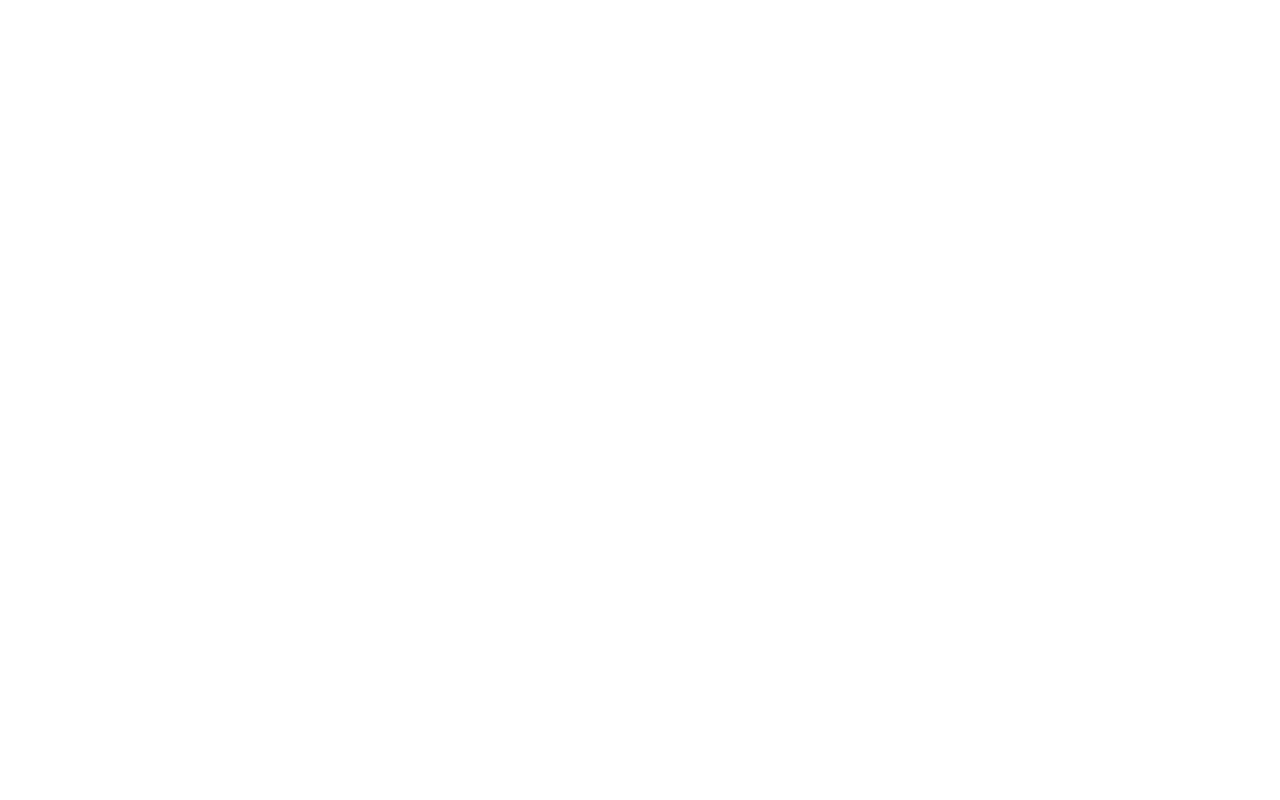
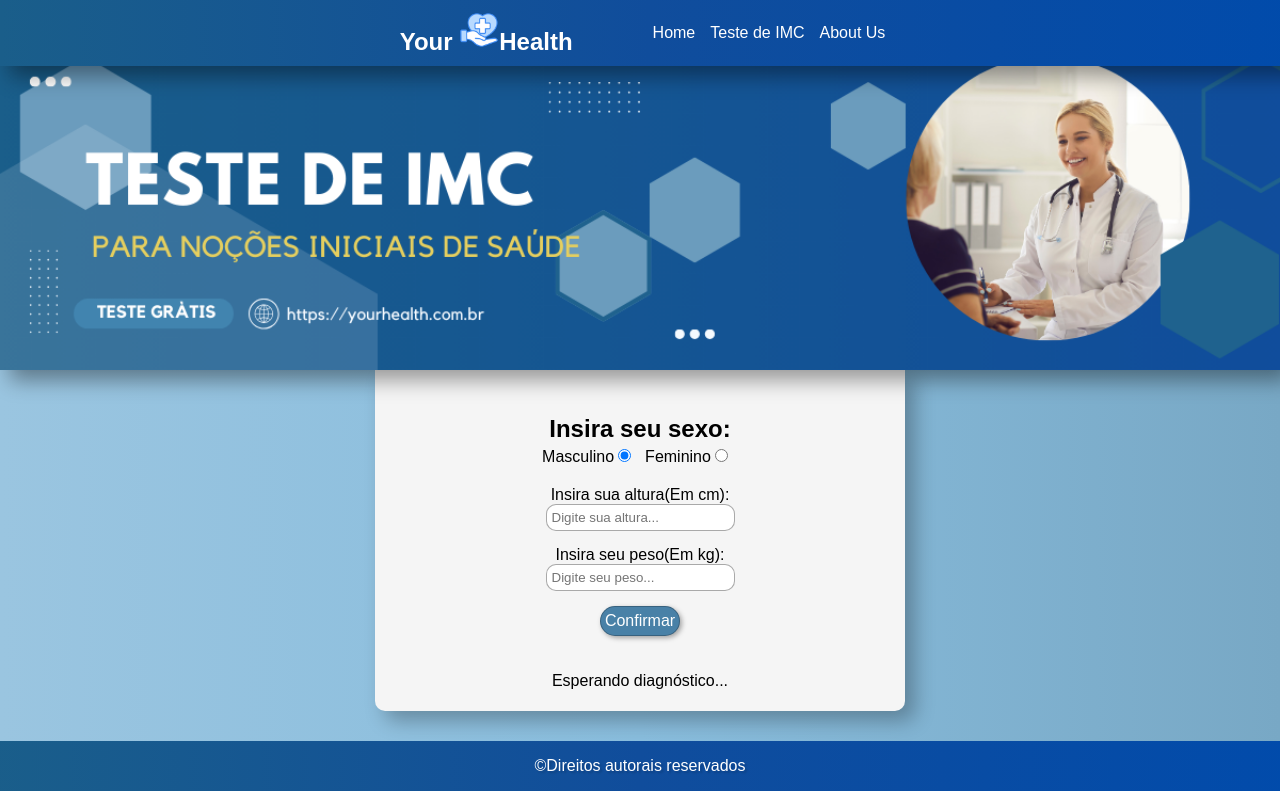
Before and after one commit to Pudimlixo/Projeto-sua-saude, a plain HTML site: page src/pages/teste.html in a window 1280 px wide. Drawn offline with Linux system fonts and the light colour scheme.

Commit message:
Funcionalidade de IMC pronta com criação de imagens dinâmicas

```diff
--- a/src/pages/teste.html
+++ b/src/pages/teste.html
@@ -3,9 +3,56 @@
 <head>
     <meta charset="UTF-8">
     <meta name="viewport" content="width=device-width, initial-scale=1.0">
-    <title>Document</title>
+    <title>Teste de IMC</title>
+    <link rel="stylesheet" href="/src/styles/pag-teste.css">
+    <link rel="shortcut icon" href="/src/images/favicon/flavicon-your-health.png" type="image/x-icon">
 </head>
 <body>
+    <nav id="barra-superior">
+        <div>
+            <h1>Your <picture><img src="/src/images/icons/logo-site.png" alt="logo do site"></picture>Health</h1>
+        </div>
+        <ul>
+            <li><a href="/index.html">Home</a></li>
+            <li><a href="#">Teste de IMC</a></li>
+            <li><a href="./about-us.html">About Us</a></li>
+        </ul>
+    </nav>
+    <header>
 
+    </header>
+    <main>
+        <aside>
+            <div id="escolherSexo">
+                <h1>Insira seu sexo:</h1>
+                <label for="">Masculino</label>
+                <input type="radio" name="escolha" checked id="masCampo">
+                <label for="">Feminino</label>
+                <input type="radio" name="escolha" id="femCampo">
+            </div>
+            <div id="InfosIMC">
+                <label for="">Insira sua altura(Em cm):</label>
+                <input placeholder="Digite sua altura..." type="number" name="txtaltura" id="alturaCampo">
+
+                <label for="">Insira seu peso(Em kg):</label>
+                <input placeholder="Digite seu peso..." type="number" name="txtpeso" id="pesoCampo">
+                <button id="calcularIMC">Confirmar</button>
+            </div>
+            <div id="container-diagnostico">
+                <p id="tipo">Esperando diagnóstico...</p>
+                <div id="local-img">
+
+                </div>
+                <div id="local-prevencao">
+
+                </div>
+            </div>
+        </aside>
+    </main>
+    <footer>
+        <p>&copy;Direitos autorais reservados</p>
+    </footer>
+
+    <script type="module" src="/src/scripts/teste-imc.js"></script>
 </body>
 </html>
--- /dev/null
+++ b/src/scripts/database/database-memory.js
@@ -0,0 +1,52 @@
+const diagnostico = [
+    {
+        "caso":"Abaixo do peso ideal",
+        "img":'/src/images/result-js/imagens-mulher-abaixo-peso.jpg',
+        "prevencao":"",
+        "sexo":"feminino"
+    },
+    {
+        "caso":"Peso ideal",
+        "img":'/src/images/result-js/mulher-peso-ideal-foto.jpeg',
+        "prevencao":"",
+        "sexo":"feminino"
+    },
+    {
+        "caso":"Acima do peso ideal",
+        "img":'/src/images/result-js/mulher-acima-peso.jpeg',
+        "prevencao":"",
+        "sexo":"feminino"
+    },
+    {
+        "caso":"Obesidade",
+        "img":'/src/images/result-js/imagem-mulher-obesa.jpg',
+        "prevencao":"",
+        "sexo":"feminino"
+    },
+    {
+        "caso":"Abaixo do peso ideal",
+        "img":'/src/images/result-js/homem-abaixo-peso.jpg',
+        "prevencao":"",
+        "sexo":"masculino"
+    },
+    {
+        "caso":"Peso ideal",
+        "img":'/src/images/result-js/homem-peso-ideal.jpg',
+        "prevencao":"",
+        "sexo":"masculino"
+    },
+    {
+        "caso":"Acima do peso ideal",
+        "img":'/src/images/result-js/homem-acima-peso.webp',
+        "prevencao":"",
+        "sexo":"masculino"
+    },
+    {
+        "caso":"Obesidade",
+        "img":'/src/images/result-js/imagem-homem-obeso.jpg',
+        "prevencao":"",
+        "sexo":"masculino"
+    }
+]
+
+export {diagnostico}
--- /dev/null
+++ b/src/scripts/teste-imc.js
@@ -0,0 +1,83 @@
+import {diagnostico} from './database/database-memory.js'
+
+let botaoCalcularIMC = document.querySelector('button#calcularIMC')
+let sexo = document.getElementsByName('escolha')
+
+function diagnosticoIMC(){
+    //Para se pegar números de inputs, a seleção do input deve estar dentro do escopo da função
+    let campoAltura = document.querySelector('#alturaCampo')
+    let campoPeso = document.querySelector('#pesoCampo')
+    let altura = Number(campoAltura.value)
+    let peso = Number(campoPeso.value)
+    let imc = (peso/(altura**2)).toFixed(2)
+
+    //Verifica o input de sexo
+    let sexoSelecionado = sexo[0].checked ? 'masculino' : sexo[1].checked ? 'feminino' : null;
+
+    let tipoDiagnostico = document.querySelector('p#tipo')
+
+    //Criação da imagem por js que vai aparecer na tela
+    let imgCaso = document.createElement('img')
+    imgCaso.setAttribute('id','imgResult')
+    imgCaso.style.borderRadius = '10px'
+    imgCaso.style.width = '300px'
+
+    let prevencao = document.createElement('p')
+    prevencao.setAttribute('id','prevencaoCaso')
+
+    let caso = null
+
+    let localImg = document.querySelector('div#local-img')
+    let localPrev = document.querySelector('div#local-prevencao')
+
+    //Tratamento de erro se os campos estiverem vazios
+
+    if(campoAltura.value.length == 0 || campoPeso.value.length == 0){
+        window.alert(`[ERRO]Um ou dois campos incorretos`)
+    } else {
+        if(imc < 18.5){
+            caso = `Abaixo do peso normal`
+
+        } else if(imc >= 18.5 && imc < 25){
+            caso = `Peso ideal`
+
+        } else if(imc >= 25 && imc < 30){
+            caso = `Acima do peso ideal`
+
+        } else if(imc >= 30){
+            caso = `Obesidade`
+        }
+
+        const resultadoDiagnostico = diagnostico.find(item =>
+            item.caso === caso && item.sexo === sexoSelecionado
+        );
+
+        if(resultadoDiagnostico){
+            imgCaso.src = resultadoDiagnostico.img;
+            prevencao.textContent = resultadoDiagnostico.prevencao || '';
+
+            // Limpa o conteúdo anterior das divs
+            localImg.innerHTML = '';
+            localPrev.innerHTML = '';
+
+            // Adiciona a imagem à div 'local-img'
+            localImg.appendChild(imgCaso);
+
+            // Adiciona o parágrafo de prevenção à div 'local-prevencao'
+            localPrev.appendChild(prevencao);
+
+            // Opcional: Exibir o tipo de diagnóstico
+            tipoDiagnostico.textContent = `Diagnóstico: ${resultadoDiagnostico.caso}`;
+
+        } else {
+            // Caso algo dê errado na busca
+            console.error("Erro: Diagnóstico não encontrado.");
+            // Limpar os locais em caso de erro
+            localImg.innerHTML = '';
+            localPrev.innerHTML = '';
+            tipoDiagnostico.textContent = '';
+        }
+    }
+}
+
+botaoCalcularIMC.addEventListener('click', diagnosticoIMC)
--- /dev/null
+++ b/src/styles/pag-teste.css
@@ -0,0 +1,234 @@
+/*Paleta de cores:
+color1:#014BAB;
+color2:#51ADE5;
+color3:#E5CF5F;
+color4:#1A5E8A;
+color5:rgb(150, 176, 194);
+*/
+
+*{
+    margin:0;
+    padding:0;
+}
+
+* p{
+    line-height: 30px;
+}
+
+* p, label, strong, input, a{
+    font-family: Arial, Helvetica, sans-serif;
+}
+
+* h1{
+    font-family:Arial, Helvetica, sans-serif;
+}
+
+.btn1{
+    color:white;
+    background-color:#4981a7;
+    border-radius: 15px;
+    box-shadow: 2px 2px 5px rgba(0, 0, 0, 0.342);
+    height:40px;
+    width:180px;
+    padding: 3px;
+    font-size: 17px;
+    border:1px solid rgba(0, 0, 0, 0.24);
+    transition:0.3s;
+}
+
+.btn1:hover{
+    height:50px;
+    width:190px;
+    text-decoration: underline;
+}
+
+.btn1:active{
+    background-color:#2e5e7e;
+}
+
+.btn2{
+    color:white;
+    background-color:#3a80af;
+    border-radius: 3px;
+    box-shadow: 2px 2px 5px rgba(0, 0, 0, 0.342);
+    height:30px;
+    width:130px;
+    padding: 3px;
+    font-size: 17px;
+    border:1px solid rgba(0, 0, 0, 0.24);
+    transition:0.3s;
+}
+
+.btn2:hover{
+    height:35px;
+    width:135px;
+    text-decoration: underline;
+}
+
+.btn2:active{
+    background-color:#477899;
+}
+
+body{
+    display: flex;
+    justify-content: center;
+    align-items: center;
+    flex-direction: column;
+    overflow-x: hidden;
+    background-image: linear-gradient(90deg,#9ac5e0,#89bddd,#78a8c5);
+    background-repeat: no-repeat;
+    width:100%;
+    height:100%;
+}
+
+nav#barra-superior{
+    display: flex;
+    align-items: center;
+    flex-direction: row;
+    flex-wrap: wrap;
+    justify-content: center;
+    gap:80px;
+    padding:10px;
+    background-image: linear-gradient(90deg,#1A5E8A, #104d9c,#014BAB);
+    width:100%;
+    position: fixed; /* Torna o elemento fixo na tela */
+    top: 0; /* Alinha o elemento ao topo da viewport */
+    left: 0; /* Alinha o elemento à esquerda da viewport */
+    z-index: 2;
+    box-shadow:10px 10px 20px rgba(0, 0, 0, 0.39);
+}
+
+nav#barra-superior div{
+    display: flex;
+    flex-direction: row;
+    align-items: center;
+    justify-content: center;
+}
+
+nav#barra-superior div h1{
+    color:white;
+}
+
+/*nav#barra-superior div picture{
+    margin-right: 20px;
+}*/
+
+nav#barra-superior div picture img{
+    width:40px;
+}
+
+#barra-superior ul{
+    display:inline-flex;
+    list-style-type: none;
+}
+
+#barra-superior ul li{
+    margin-right: 15px;
+}
+
+#barra-superior ul li a{
+    text-decoration: none;
+    font-size: 16px;
+    color:white;
+    transition:0.3s;
+}
+
+#barra-superior ul li a:hover{
+    text-decoration: underline;
+    font-size: 18px;
+}
+
+header{
+    height: 320px;
+    width:100%;
+    background-color: #014BAB;
+    background-image:url('/src/images/background/banner-teste-img-pag.png');
+    background-repeat: no-repeat;
+    background-position: center center;
+    background-size: contain;
+    backdrop-filter:blur(40px);
+    box-shadow:10px 10px 20px rgba(0, 0, 0, 0.39);
+    margin-top: 50px;
+}
+
+main{
+    padding:15px;
+    min-width:500px;
+    max-width:1100px;
+    background-color: whitesmoke;
+    box-shadow:10px 10px 20px rgba(0, 0, 0, 0.274);
+    border-bottom-left-radius: 10px;
+    border-bottom-right-radius: 10px;
+}
+
+main aside #escolherSexo{
+    text-align: center;
+    margin-top: 30px;
+    margin-bottom:20px;
+}
+
+main aside #escolherSexo h1{
+    margin-bottom:5px;
+    text-align: center;
+}
+
+main aside #escolherSexo input{
+    margin-right:10px;
+}
+
+main aside #InfosIMC{
+    display:flex;
+    flex-direction:column;
+    align-items: center;
+    justify-content:center;
+}
+
+main aside #InfosIMC input{
+    margin-bottom: 15px;
+    border-radius:10px;
+    border:1px solid rgba(0, 0, 0, 0.336);
+    padding:5px;
+}
+
+main aside #InfosIMC button{
+    color:white;
+    background-color:#4981a7;
+    border-radius: 15px;
+    box-shadow: 2px 2px 5px rgba(0, 0, 0, 0.342);
+    height:30px;
+    width:80px;
+    padding: 3px;
+    font-size: 16px;
+    border:1px solid rgba(0, 0, 0, 0.24);
+    transition:0.3s;
+}
+
+main aside #InfosIMC button:hover{
+    height:35px;
+    width:85px;
+    text-decoration: underline;
+}
+
+#container-diagnostico{
+    display:flex;
+    flex-direction:column;
+    justify-content:center;
+    text-align:center;
+    margin-top:30px;
+}
+
+#local-img{
+    display:flex;
+    justify-content:center;
+    align-items:center;
+}
+
+footer{
+    margin-top: 30px;
+    width:100%;
+    padding:10px;
+    text-align: center;
+    color:white;
+    text-shadow: 2px 2px 2px rgba(0, 0, 0, 0.164);
+    background-image: linear-gradient(90deg,#1A5E8A, #104d9c,#014BAB);
+}
```
Also changed, not shown: index.html (+0 -1 lines), src/images/background/banner-teste-img-pag.png (added), src/images/result-js/homem-abaixo-peso.jpg (added), src/images/result-js/homem-acima-peso.webp (added), src/images/result-js/homem-peso-ideal.jpg (added), src/images/result-js/imagem-homem-obeso.jpg (added), src/images/result-js/imagem-mulher-obesa.jpg (added), src/images/result-js/imagens-mulher-abaixo-peso.jpg (added), src/images/result-js/mulher-acima-peso.jpeg (added), src/images/result-js/mulher-peso-ideal-foto.jpeg (added), src/scripts/script.js (deleted).
